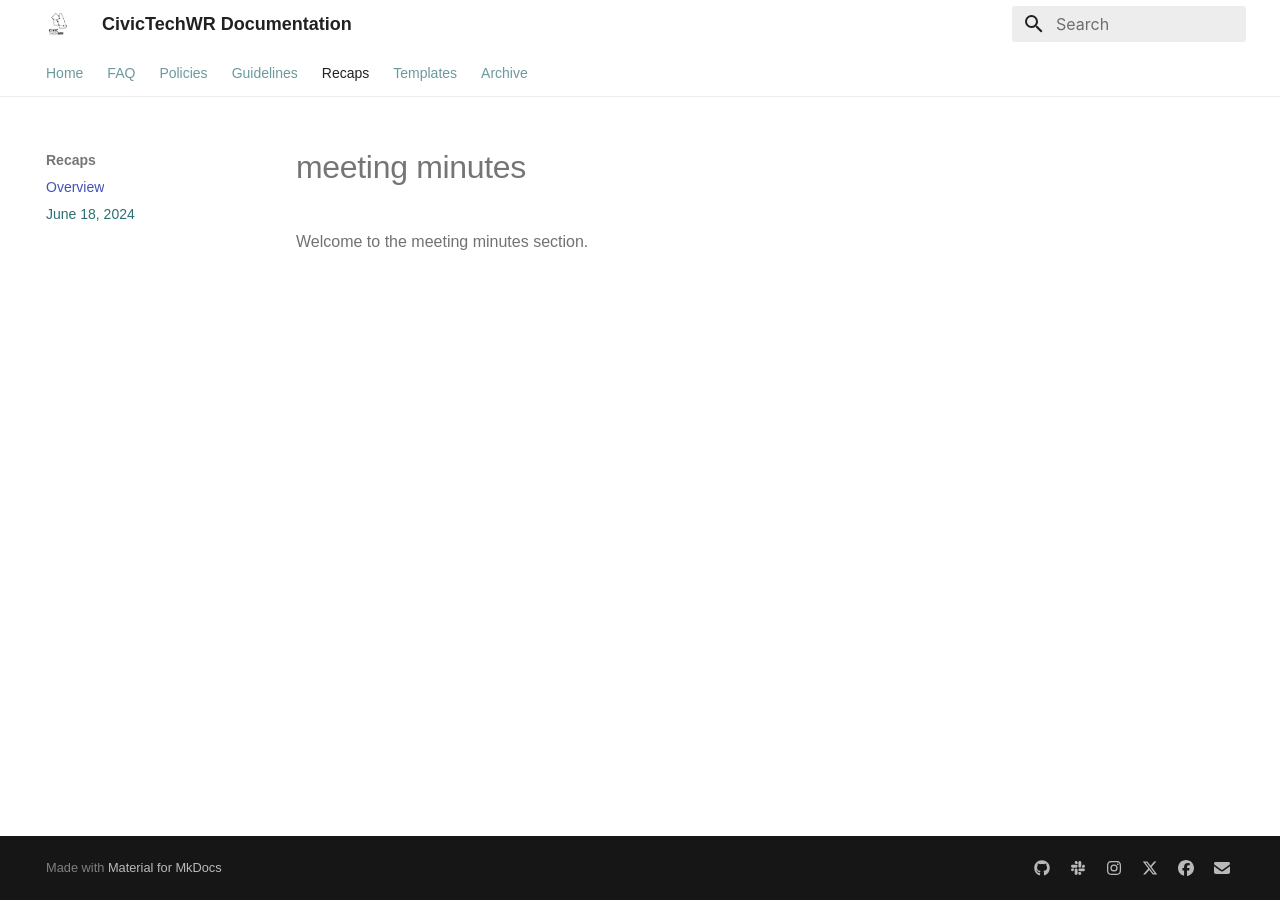
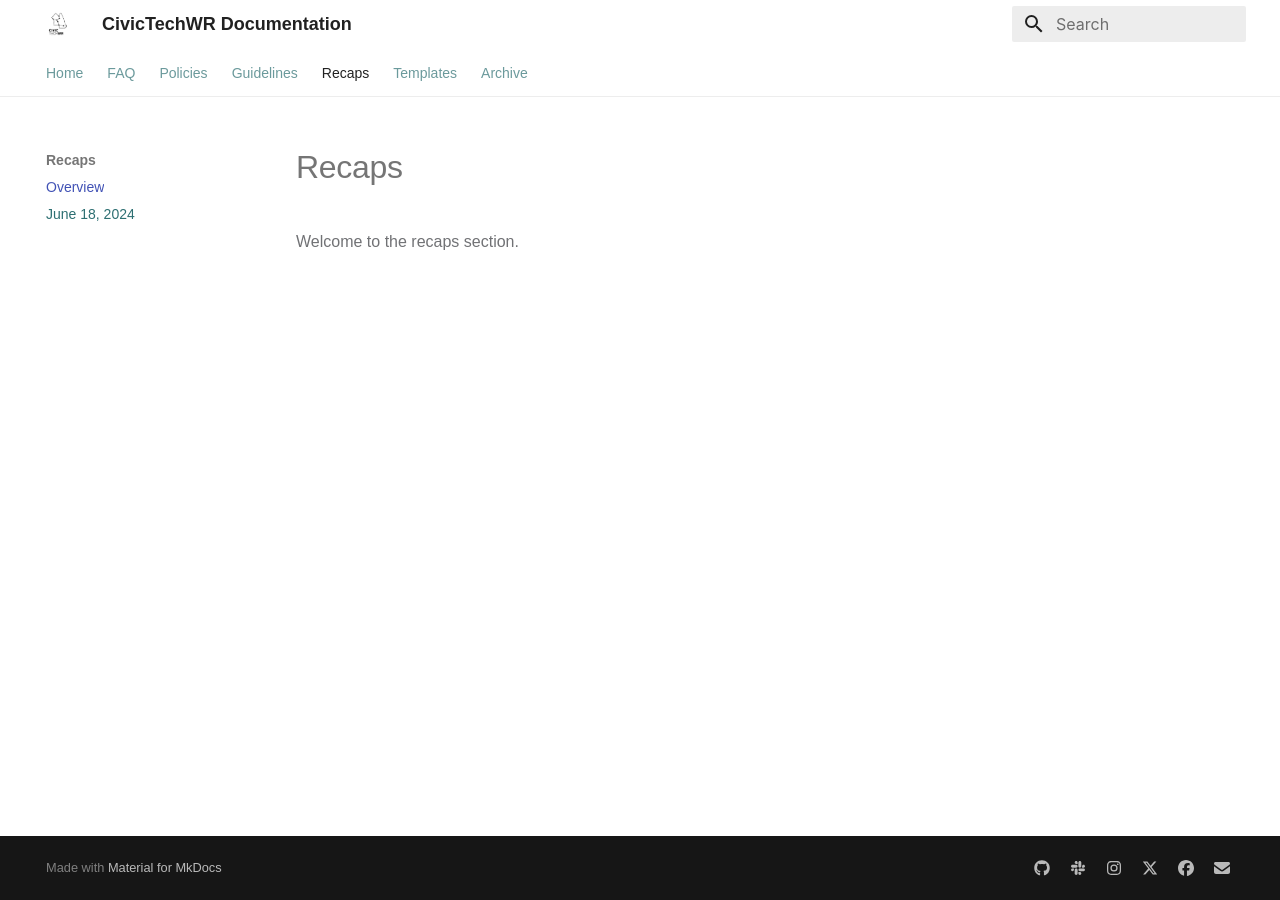
Before and after one commit to CivicTechWR/CTWR-Organization-Documentation, an MkDocs documentation site: the page built from docs/recaps/index.md, in a window 1280 px wide. Built offline with MkDocs 1.6.1 and Material for MkDocs 9.7.7, drawn with Linux system fonts in a browser that asks for light colours; some web fonts are replaced.

Commit message:
changed meeting minutes to recaps

```diff
--- a/docs/recaps/index.md
+++ b/docs/recaps/index.md
@@ -1,3 +1,3 @@
-# meeting minutes
+# Recaps
 
-Welcome to the meeting minutes section.
+Welcome to the recaps section.
```
Also changed, not shown: docs/recaps/2024-06-19_recap.md (+1 -1 lines).
